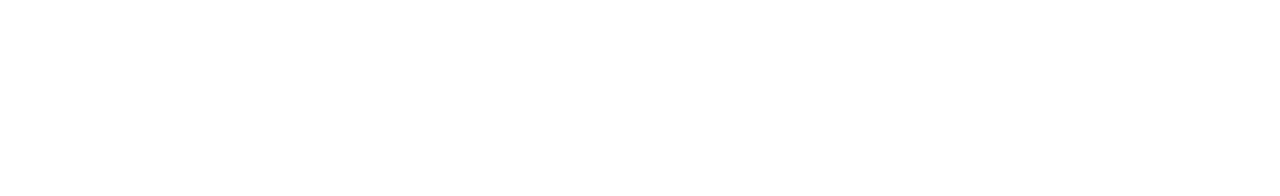
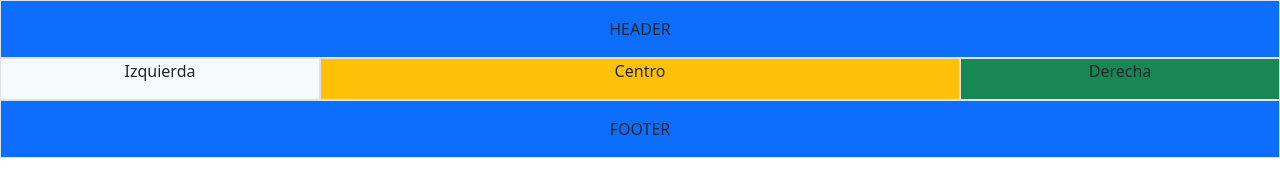
Before and after one commit to xtream2000c/ActividadBootstrap, a plain HTML site: page P2/index.html in a window 1280 px wide. Drawn offline with Linux system fonts and the light colour scheme.

Commit message:
P2 terminado

```diff
--- a/P2/index.html
+++ b/P2/index.html
@@ -12,6 +12,19 @@
   </head>
   <body>
 
+    <div class="container-fluid bg-primary text-center py-3 border">
+      HEADER
+    </div>
+    <div class="container-fluid text-center">
+      <div class="row">
+        <div class="col-xxl-2 col-lg-3 col-md-2 col-sm-4 d-none d-sm-block border bg-light"><p>Izquierda</p></div>
+        <div class="col-xxl-6 col-lg-6 col-md-8 col-sm-8 border bg-warning"><p>Centro</p></div>
+        <div class="col-xxl-4 col-lg-3 col-md-2 col-sm-12 border bg-success"><p>Derecha</p></div>
+      </div>
+    </div>
+    <div class="container-fluid bg-primary text-center py-3 border">
+      FOOTER
+    </div>
     <!-- Bootstrap JavaScript Libraries -->
     <script src="bootstrap/js/bootstrap.bundle.min.js"></script>
   </body>
```
